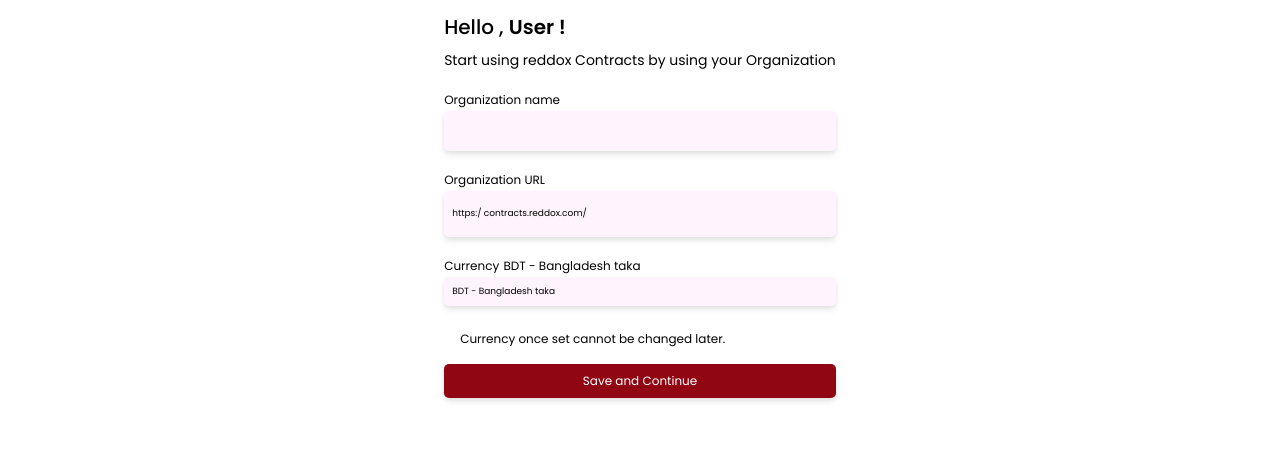
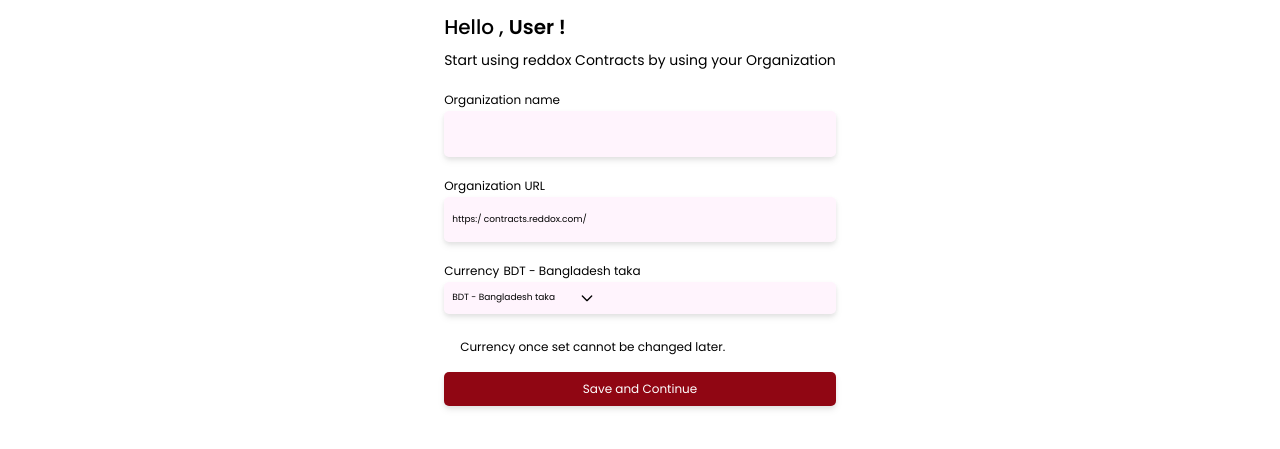
Before and after one commit to YASMINARALAMIYA/Contract-Management, a website: page signup.html in a window 1280 px wide. Shown: the part 83-532 px from the top of the page. Drawn offline with nearby package versions, Linux system fonts and the light colour scheme.

Commit message:
drop down icon fix

```diff
--- a/signup.html
+++ b/signup.html
@@ -50,7 +50,7 @@
                     <div><p class="font-regular text-[14px] py-2">Start using reddox Contracts by using your Organization </p></div>
                     <div class="py-2">
                     <label class="font-regular text-[12px]" for="Organization name">Organization name</label>
-                    <div class="bg-[#FFF4FD] rounded-[5px] py-2 drop-shadow-md "><input class="bg-[#FFF4FD] w-full" type="text" value=""></div>
+                    <div class="bg-[#FFF4FD] rounded-[5px] py-2 drop-shadow-md "><input class="bg-[#FFF4FD] font-regular text-[9px] font-[#5F5F5F] w-full p-2" type="text" value=""></div>
                     </div>
 
                     <div class="py-2">
@@ -58,10 +58,20 @@
                      <div class="bg-[#FFF4FD] rounded-[5px] py-2 drop-shadow-md "><input class="bg-[#FFF4FD] font-regular text-[9px] font-[#5F5F5F] w-full p-2" type="text" value="https:/ contracts.reddox.com/"></div>
                     </div>
 
+                    <!-- drop down  -->
                     <div class="py-2">
                     <label class="font-regular text-[12px]" for="Organization name">Currency</label>
                     <input class="font-regular text-[12px]" type="text" value="BDT - Bangladesh taka">
-                     <div class="bg-[#FFF4FD] drop-shadow-md rounded-[5px]"><input class="font-regular text-[9px] font-[#5F5F5F] p-2" type="button" value="BDT - Bangladesh taka"></div>
+                     <div class="bg-[#FFF4FD] flex drop-shadow-md rounded-[5px]"><input class="font-regular text-[9px] font-[#5F5F5F] p-2" type="button" value="BDT - Bangladesh taka" >
+                    <div class="p-2">
+                        <svg class=" w-4 h-4 ml-2 " aria-hidden="true" fill="none" stroke="currentColor" viewBox="0 0 24 24" xmlns="http://www.w3.org/2000/svg"><path stroke-linecap="round" stroke-linejoin="round" stroke-width="2" d="M19 9l-7 7-7-7"></path>
+                        </svg>
+                    </div>
+                    </div>
+
+
+
+
                     </div>
 
                     <div class="flex font-regular text-[12px] p-4"><p>Currency once set  cannot be changed later.</p></div>
```
